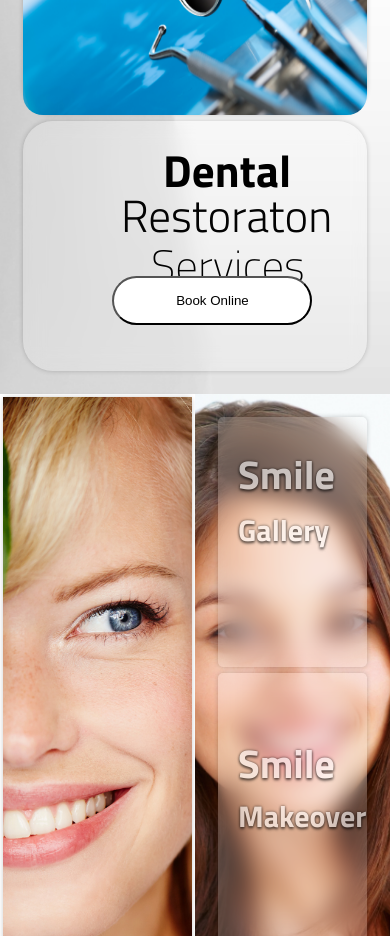
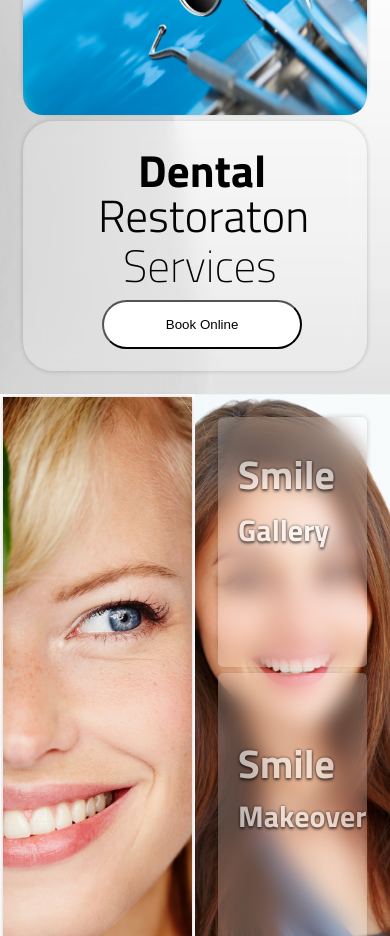
Before and after one commit to malith1997/dental1, a React (Create React App) app: page / in a window 390 px wide. Shown: the part 900-1836 px from the top of the page. Built offline with nearby package versions, Linux system fonts and the light colour scheme.

Commit message:
fix mobile responsive

```diff
--- a/src/Styles/main.css
+++ b/src/Styles/main.css
@@ -548,12 +548,15 @@ header .nav-btn{
           width: 100%;
           margin-left: 0%;
           border-radius: 0px;
+
         }
 
         .img8{
           width: 100%;
           border-radius: 20px;
         }
+
+
 
 
 
@@ -689,7 +692,7 @@ header .nav-btn{
             background-size: cover;
             background-position: center;
             padding: 20px;
-            height: 95.5vh;
+            height: 73.5vh;
           }
 
           .container2 {
@@ -733,7 +736,7 @@ header .nav-btn{
 
           .text3{
             color: #000000;
-            margin-left: 140px;
+            margin-left: 115px;
             margin-top: 15px;
             font-size: 45px;
             font-weight: 600;
@@ -744,7 +747,7 @@ header .nav-btn{
             }
             .text5{
               color: #000000;
-              margin-left: 128px;
+              margin-left: 100px;
               margin-top: 110px;
               font-size: 45px;
               font-weight: 200;
@@ -755,7 +758,7 @@ header .nav-btn{
               }
               .text4{
               color: #030303;
-              margin-left: 98px;
+              margin-left: 75px;
               margin-top: 60px;
               font-size: 45px;
               font-weight: 300;
@@ -771,8 +774,8 @@ header .nav-btn{
                 color: #000000;
                 padding: 15px;
                 width: 200px;
-                margin-left: 26%;
-                margin-top: 45%;
+                margin-left: 23%;
+                margin-top: 52%;
                 border-radius: 50px;
                 }
 
```
